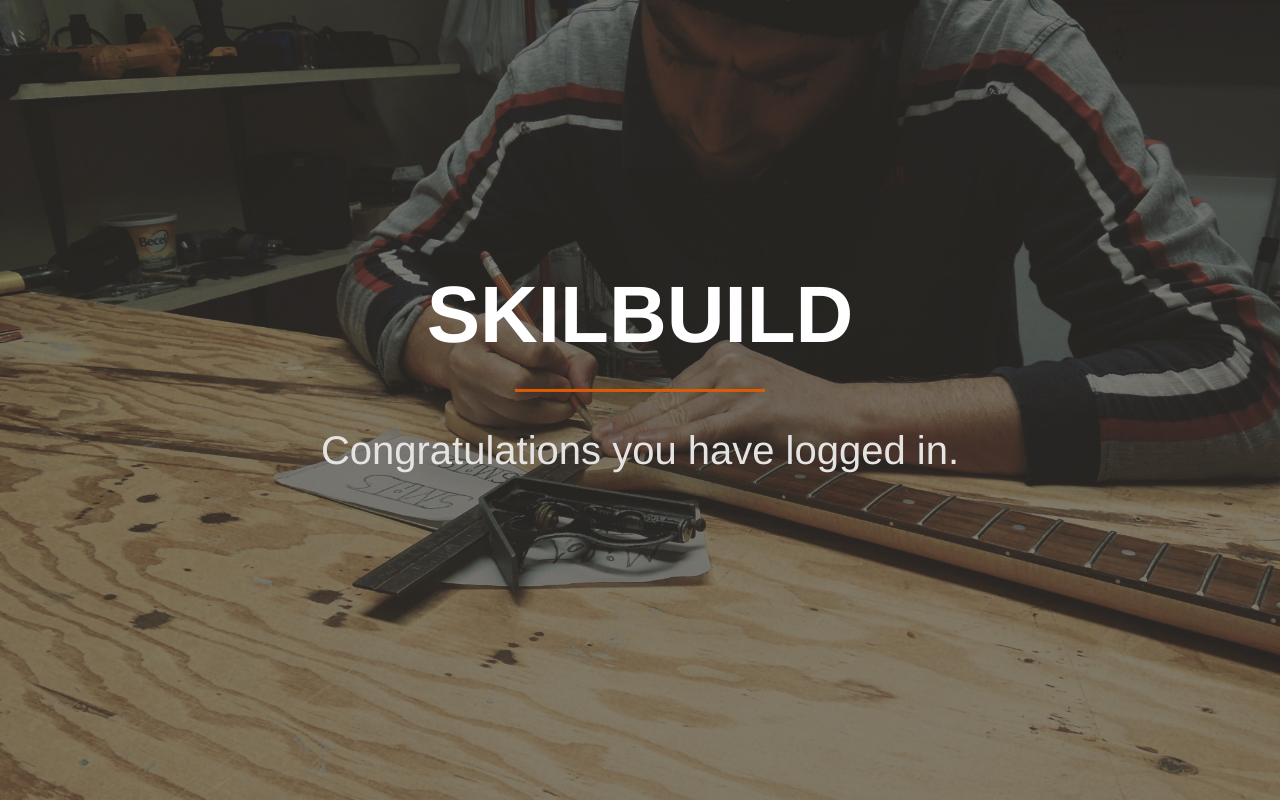
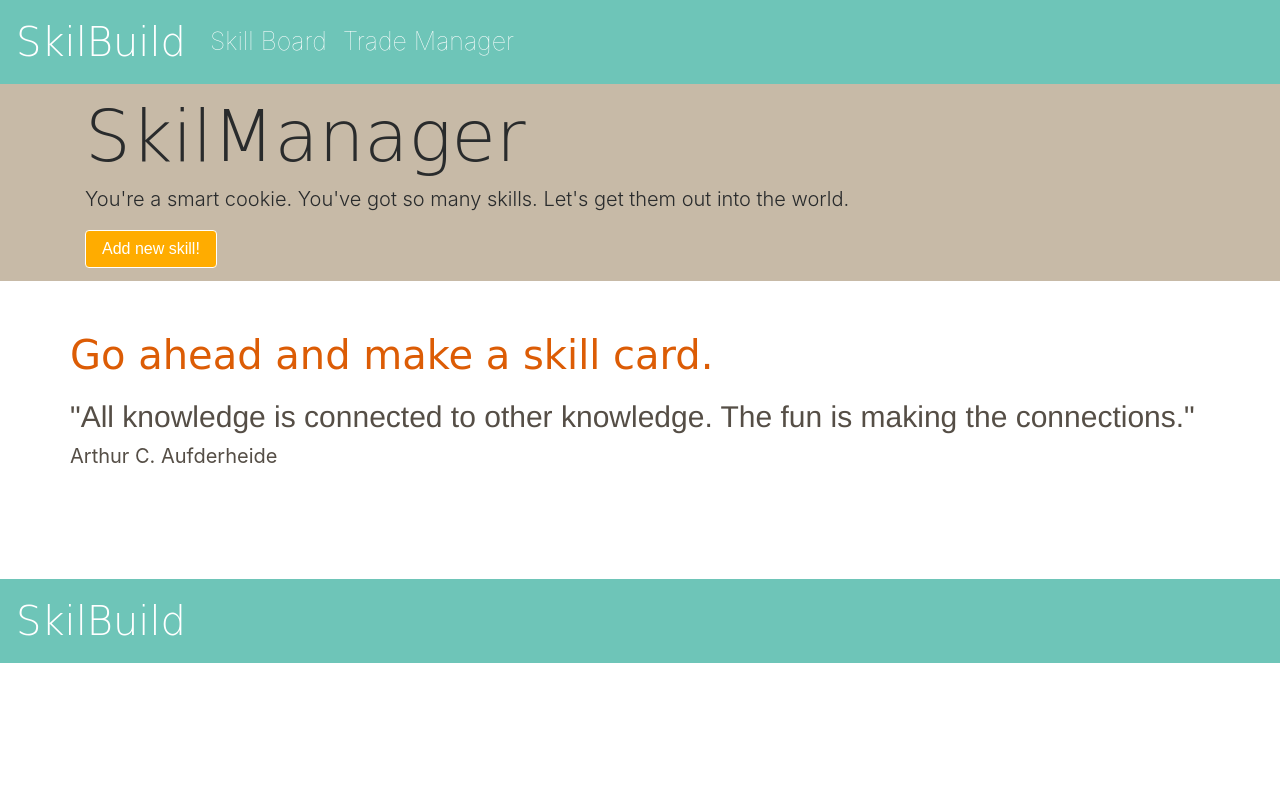
Before and after one commit to emflournoy/SkillTradeApp, a web app: file public/html/skillsManager.html in a window 1280 px wide. Run offline with its HTML, style and script files only (its server is not run), Linux system fonts and the light colour scheme; some libraries are stand-ins or nearby versions; some web fonts are replaced.

Commit message:
appends a skill card

```diff
--- a/public/css/internalstyle.css
+++ b/public/css/internalstyle.css
@@ -372,7 +372,7 @@
   padding-top: 20px;
 }
 
-#UserCard {
+#userCard {
   display: none;
 }
 
--- a/public/html/skillsManager.html
+++ b/public/html/skillsManager.html
@@ -2,40 +2,210 @@
 <html>
   <head>
     <meta charset="utf-8">
-    <title>SkilBuild</title>
+    <title>SkilBoard</title>
     <!-- Latest compiled and minified CSS -->
+    <link rel="stylesheet" href="https://maxcdn.bootstrapcdn.com/bootstrap/4.0.0-alpha.6/css/bootstrap.min.css" integrity="sha384-rwoIResjU2yc3z8GV/NPeZWAv56rSmLldC3R/AZzGRnGxQQKnKkoFVhFQhNUwEyJ" crossorigin="anonymous">
+
+    <!-- Latest compiled and minified JavaScript -->
     <script
-    src="https://code.jquery.com/jquery-3.2.1.min.js"
+    src="http://code.jquery.com/jquery-3.2.1.min.js"
     integrity="sha256-hwg4gsxgFZhOsEEamdOYGBf13FyQuiTwlAQgxVSNgt4="
     crossorigin="anonymous"></script>
+    <script src="https://cdnjs.cloudflare.com/ajax/libs/tether/1.4.0/js/tether.min.js" integrity="sha384-DztdAPBWPRXSA/3eYEEUWrWCy7G5KFbe8fFjk5JAIxUYHKkDx6Qin1DkWx51bBrb" crossorigin="anonymous"></script>
+    <script src="https://maxcdn.bootstrapcdn.com/bootstrap/4.0.0-alpha.6/js/bootstrap.min.js" integrity="sha384-vBWWzlZJ8ea9aCX4pEW3rVHjgjt7zpkNpZk+02D9phzyeVkE+jo0ieGizqPLForn" crossorigin="anonymous"></script>
 
-    <link rel="stylesheet" href="https://maxcdn.bootstrapcdn.com/bootstrap/3.3.7/css/bootstrap.min.css" integrity="sha384-BVYiiSIFeK1dGmJRAkycuHAHRg32OmUcww7on3RYdg4Va+PmSTsz/K68vbdEjh4u" crossorigin="anonymous">
+    <!-- OUR SCRIPT -->
+    <script src="../javascript/skillsManager.js" type="text/javascript"></script>
+
+    <link rel="stylesheet" href="../css/internalstyle.css">
 
 
-    <link rel="stylesheet" href="../css/splashstyle.css">
+  </head>
+  <body>
 
-    <!-- Latest compiled and minified JavaScript -->
-    <script src="https://maxcdn.bootstrapcdn.com/bootstrap/3.3.7/js/bootstrap.min.js" integrity="sha384-Tc5IQib027qvyjSMfHjOMaLkfuWVxZxUPnCJA7l2mCWNIpG9mGCD8wGNIcPD7Txa" crossorigin="anonymous"></script>
-  </head>
+<!-- NAV BAR -->
+  <nav class="navbar navbar-toggleable-md sticky-top">
+    <button class="navbar-toggler navbar-toggler-right" type="button" data-toggle="collapse" data-target="#navbarSupportedContent" aria-controls="navbarSupportedContent" aria-expanded="false" aria-label="Toggle navigation">
+      <span class="navbar-toggler-icon"></span>
+    </button>
 
-  <body>
-    <header>
-      <div class="header-content">
-        <div class="header-content-inner">
+    <a class="navbar-brand" href="#">SkilBuild</a>
 
-          <h1 id="homeHeading">SkilBuild</h1>
-          <hr>
-          <p>Congratulations you have logged in.</p>
+    <div class="collapse navbar-collapse" id="navbarSupportedContent">
+      <ul class="navbar-nav mr-auto">
 
-          <!-- <div class="fb-login-button" data-width="300" data-size="large" data-button-type="continue_with" data-show-faces="false" data-auto-logout-link="true" data-use-continue-as="true"></div> -->
+        <li class="nav-item">
+          <a class="nav-link" href="skillsboard.html">Skill Board</a>
+        </li>
 
+        <li class="nav-item active">
+          <a class="nav-link" href="skillsManager.html">Trade Manager</a>
+        </li>
+
+        <!-- <li class="nav-item">
+          <a class="nav-link" href="profile.html">Profile</a>
+        </li> -->
+
+      </ul>
+    </div>
+  </nav>
+<!-- END NAV BAR -->
+
+
+<!-- HEADER -->
+    <div class="jumbotron jumbotron-fluid">
+      <div class="container">
+        <h1 class="display-3">SkilManager</h1>
+        <p class="lead">You're a smart cookie. You've got so many skills. Let's get them out into the world.</p>
+        <!-- Button trigger modal -->
+        <button type="button" class="btn btn-primary" id="modalbtn" data-toggle="modal" data-target="#exampleModal">
+          Add new skill!
+        </button>
+      </div>
+    </div>
+<!-- END HEADER -->
+
+  <!-- Modal -->
+    <div class="modal fade" id="myModal" tabindex="-1" role="dialog" aria-labelledby="exampleModalLabel" aria-hidden="true">
+      <div class="modal-dialog" role="document">
+        <div class="modal-content">
+          <div class="modal-header">
+            <h5 class="modal-title" id="exampleModalLabel">Add a new skill you want to share!</h5>
+            <button type="button" class="close" data-dismiss="modal" aria-label="Close">
+              <span aria-hidden="true">&times;</span>
+            </button>
+          </div>
+          <div class="modal-body">
+
+            <!-- FORM -->
+            <div class="container" id = "sManagerBody">
+              <div class="row" id="skillCard">
+
+                <div class="col-md-12">
+                  <div class="form-group">
+                    <input type="text" class="form-control" id="title-Box" required>
+                    <span class="form-highlight"></span>
+                    <span class="form-bar"></span>
+                    <label class="float-label" for="title">skill title</label>
+                  </div>
+                </div>
+
+                <div class="col-md-12">
+                  <div class="form-group">
+                    <input type="text" class="form-control" id="contact-Box" required>
+                    <span class="form-highlight"></span>
+                    <span class="form-bar"></span>
+                    <label class="float-label" for="contact">contact (phone or email)</label>
+                  </div>
+                </div>
+
+                <div class="col-md-12">
+                  <div class="form-group">
+                    <input type="text" class="form-control" id="photo-box" required>
+                    <span class="form-highlight"></span>
+                    <span class="form-bar"></span>
+                    <label class="float-label" for="photo">enter photo URL</label>
+                  </div>
+                </div>
+
+                <div class="col-md-12">
+                  <div class="form-group">
+                    <input type="textarea" class="form-control" id="descriptionTextBox" required>
+                    <span class="form-highlight"></span>
+                    <span class="form-bar"></span>
+                    <label class="float-label" for="description">description</label>
+                  </div>
+                </div>
+
+              <div class="col-md-6">
+                <div class="dropdown">
+                  <button class="btn btn-secondary dropdown-toggle" type="button" id="categories" data-toggle="dropdown" aria-haspopup="true" aria-expanded="false">
+                    select a category
+                  </button>
+                  <div class="dropdown-menu scrollable-menu" id="categoryDropdown" aria-labelledby="dropdownMenuButton">
+                    <a class="dropdown-item" id="catItem" href="#"></a>
+                  </div>
+                </div>
+              </div>
+
+              <div class="col-md-6">
+                <div class="dropdown">
+                  <button class="btn btn-secondary dropdown-toggle" type="button" id="environments" data-toggle="dropdown" aria-haspopup="true" aria-expanded="false">
+                    select an environment
+                  </button>
+                  <div class="dropdown-menu scrollable-menu" id="environmentDropdown" aria-labelledby="dropdownMenuButton">
+                    <a class="dropdown-item" id="envItem" href="#"></a>
+                  </div>
+                </div>
+              </div>
+
+              <div class="col-md-12"><br></div>
+
+              <div class="col-md-2 col-xs-4">
+                <button type="button" id="skillSubmit" class="btn btn-outline-* btn-lg">submit</button>
+              </div>
+
+            </div>
+          </div>
+          <!-- END FORM -->
 
         </div>
       </div>
-    </header>
+    </div>
+  </div>
+<!-- END MODAL -->
+
+
+  <!-- CARD DIVIDER -->
+  <div class="jumbotron jumbotron-fluid" id="placeholder-box">
+    <div class="container">
+      <div class="row">
+        <h1 class="placeholder-text">Go ahead and make a skill card.</h1>
+        <br>
+        <h4 class="inspiration-quote">"All knowledge is connected to other knowledge. The fun is making the connections."</h4>
+      </div>
+      <div class="row">
+        <p class="author">Arthur C. Aufderheide</p>
+      </div>
+    </div>
+  </div>
+  <!-- END CARD DIVIDER -->
+
+    <div class="container" id="usersCards">
+      <div class="row"  id="userContainer">
+        <div class="col-sm-4" id="userCard">
+          <div class="card">
+            <div class="card-header" id="card-category">
+              Category
+            </div>
+            <div class="card-block">
+              <div class="row" id="cardTopSection">
+                <div class="col-md-6" id="titleSection">
+                  <h4 class="card-title" id="cardTitle">Activity Title</h4>
+                  <h5 class="card-environment" id="cardEnvironment">Environment</h5>
+                </div>
+                <div class="col-md-6">
+                  <img src ="http://lorempixel.com/200/200" alt="picture" id= "photo">
+                </div>
+              </div>
+            </div>
+              <p class="card-text" id="cardDescription">With supporting text below as a natural lead-in to additional content.</p>
+              <p class = "card-contact" id="card-contact">Contact Info</p>
+              <a href="#" class="btn btn-outline-*">Delete</a>
+            </div>
+          </div>
+        </div>
+      </div>
+    <!-- </div> -->
+
+  <!-- FOOTER -->
+      <nav class="navbar" id="footer">
+        <a class="navbar-brand" href="#">SkilBuild</a>
+      </nav>
+  <!-- END FOOTER -->
 
 
   <script src="../javascript/oauth.js" type="text/javascript"></script>
-  <script src="../javascript/main.js" charset="utf-8"></script>
+
   </body>
 </html>
--- /dev/null
+++ b/public/javascript/skillsManager.js
@@ -0,0 +1,92 @@
+$(document).ready(function() {
+
+
+$('#modalbtn').on('click', (event)=>{
+  $('.modal').modal('show');
+});
+
+
+//API CALL FUNCTION TO LOAD ALL CATEGORIES==========
+$.getJSON('/skillManager')
+    .done((catsEnvArr) => {
+      createDropdowns(catsEnvArr[0], 'catItem', 'categoryDropdown');
+      createDropdowns(catsEnvArr[1], 'envItem', 'environmentDropdown');
+    })
+    .fail(() => {
+      console.log('not loading API');
+    });
+
+//POPULATE FORM DROPDOWNS==========================
+function createDropdowns(arr, idName, appendTo){
+  for(let i=0; i<arr.length; i++){
+    let $clonedItem = $(`#${idName}`).clone();
+    $clonedItem.removeAttr("id");
+    $clonedItem.attr("dataId", arr[i].id);
+    $clonedItem.text(`${arr[i].type}`);
+    $(`#${appendTo}`).append($clonedItem);
+  }
+}
+
+
+$('#categoryDropdown').on('click', function(event){
+    $('#categories').html(event.target.text);
+    $('#categories').attr('dataId',event.target.getAttribute('dataId'));
+});
+
+$('#environmentDropdown').on('click', function(event){
+    $('#environments').html(event.target.text);
+    $('#environments').attr('dataId',event.target.getAttribute('dataId'));
+});
+
+
+
+$('#skillSubmit').on('click', (event)=> {
+
+  let skill_card_obj = {
+    title: $('#title-Box').val(),
+    description: $('#descriptionTextBox').val(),
+    photo: $('#photo-box').val(),
+    categories_id: $('#categories').attr('dataId'),//need to access
+    environment_id: $('#environments').attr('dataId'),//need to access
+    contact: $('#contact-Box').val()
+  };
+
+  $.ajax({
+    contentType: 'application/json',
+    type: "POST",
+    url: '/skillManager',
+    data: JSON.stringify(skill_card_obj),
+    dataType: 'json',
+  })
+  .done((data) => {
+    $('#myModal').modal('hide');
+    addNewSkill(data);
+  })
+  .fail(() => {
+    console.log('not working');
+  });
+});
+
+function addNewSkill(data){
+  let userCard = $("#userCard").clone();
+  userCard.removeAttr("id");
+  let individualID = 'userCard' + `${data.id}`;
+  userCard.attr("id", individualID);
+  let $title = userCard.find("h4");
+  $title.html(data[0].title);
+  let $image = userCard.find("img");
+  $image.attr('src', data[0].photo);
+  userCard.children(".card").children("#card-category").text($('#categories').html());
+  // userCard.children(".card-block").children("#cardTitle").text(data[0].title);
+  let $environment = userCard.find("h5");
+  $environment.html($('#environments').html());
+  let $description = userCard.find("#cardDescription");
+  $description.html(data[0].description);
+  let $contact = userCard.find("#card-contact");
+  $contact.html(data[0].contact);
+
+  $('#userContainer').append(userCard);
+}
+
+
+});
--- a/routes/login.js
+++ b/routes/login.js
@@ -29,7 +29,7 @@
     knex('users')
     .insert(info, '*')
     .then((result)=>{
-      res.cookie('userID', req.cookies.userID, {httpsOnly: true});
+      res.cookie('userID', req.cookies.userID, {httpOnly: true});
       console.log(result, "it was posted goodly");
       return res.send(result.id);
     })
```
Also changed, not shown: routes/skillManager.js (+6 -6 lines), migrations/20170610131358_skill_cards.js.
